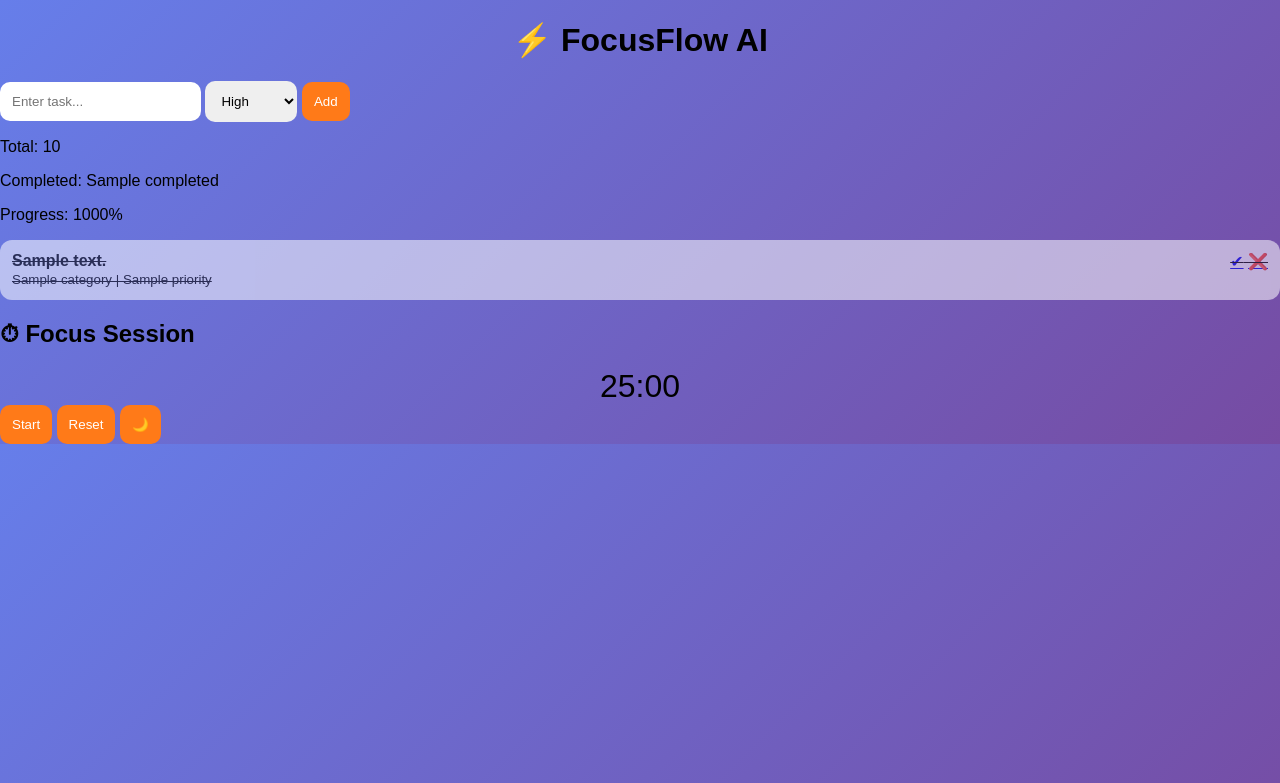
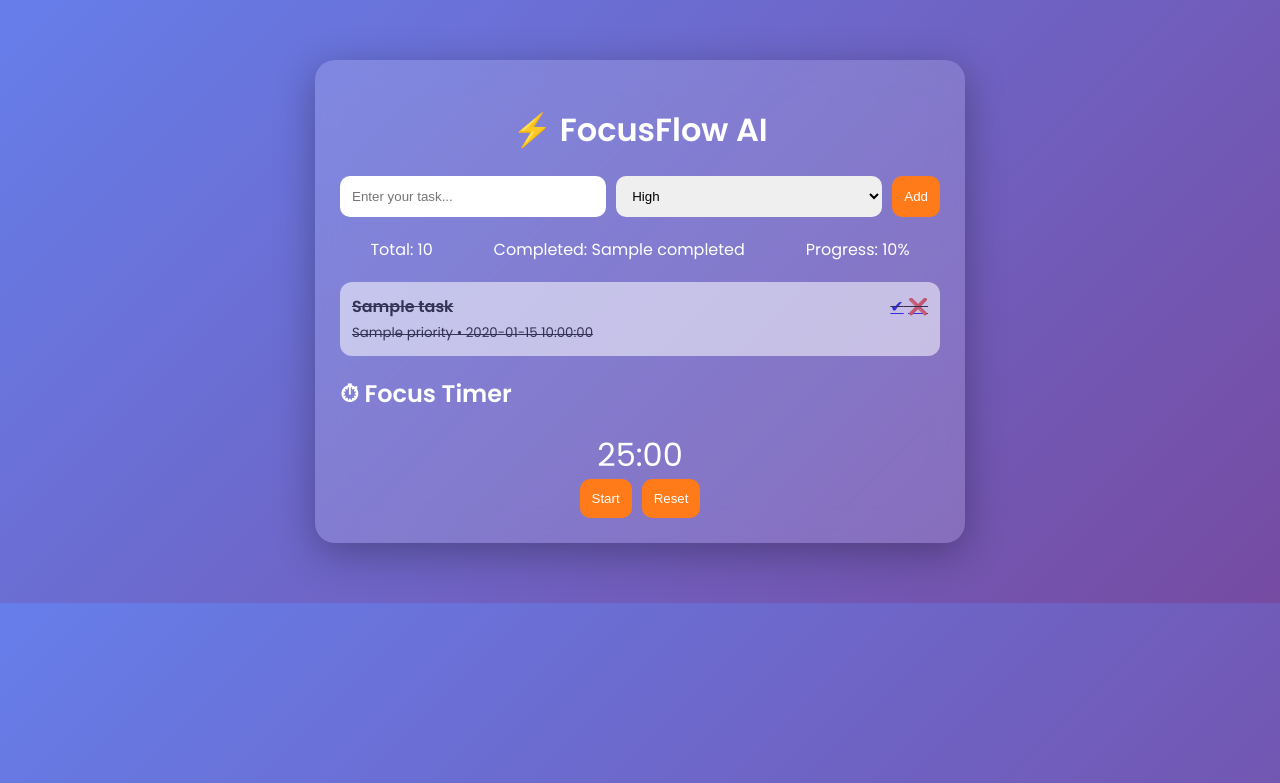
Before and after one commit to ombhavikatti/focusflow-app, a Flask app: template templates/index.html in a window 1280 px wide. Shown: the top 783 px of the page. Run offline with Flask 3, Linux system fonts and the light colour scheme; the template is opened without the code that fills it: most values are stand-ins (such as "Sample title", 1, 10 or a date in 2020).

Commit message:
Update index.html

```diff
--- a/templates/index.html
+++ b/templates/index.html
@@ -1,18 +1,22 @@
 <!DOCTYPE html>
 <html>
 <head>
-<title>FocusFlow AI</title>
-<link rel="stylesheet" href="/static/style.css">
+    <title>FocusFlow AI</title>
+
+    <!-- FONT -->
+    <link href="https://fonts.googleapis.com/css2?family=Poppins:wght@300;400;600&display=swap" rel="stylesheet">
+
+    <link rel="stylesheet" href="/static/style.css">
 </head>
 
 <body>
 
-<div class="app">
+<div class="container">
 
 <h1>⚡ FocusFlow AI</h1>
 
-<form method="POST" class="task-form">
-    <input type="text" name="task" placeholder="Enter task..." required>
+<form method="POST" class="form">
+    <input type="text" name="title" placeholder="Enter your task..." required>
 
     <select name="priority">
         <option>High</option>
@@ -23,66 +27,65 @@
     <button>Add</button>
 </form>
 
-<div class="dashboard">
-    <p>Total: {{ total }}</p>
-    <p>Completed: {{ completed }}</p>
-    <p>Progress: {{ (completed/total*100) if total>0 else 0 }}%</p>
+<div class="stats">
+    <span>Total: {{ total }}</span>
+    <span>Completed: {{ completed }}</span>
+    <span>Progress: {{ progress }}%</span>
 </div>
 
 <ul>
 {% for task in tasks %}
-<li class="{{ 'done' if task.done else '' }}">
+<li class="{{ 'done' if task.status == 'Done' else '' }}">
+
     <div>
-        <b>{{ task.text }}</b><br>
-        <small>{{ task.category }} | {{ task.priority }}</small>
+        <strong>{{ task.title }}</strong><br>
+        <small>{{ task.priority }} • {{ task.created_at }}</small>
     </div>
 
     <div>
         <a href="/complete/{{ loop.index0 }}">✔</a>
         <a href="/delete/{{ loop.index0 }}">❌</a>
     </div>
+
 </li>
 {% endfor %}
 </ul>
 
-<h2>⏱ Focus Session</h2>
+<h2>⏱ Focus Timer</h2>
+
 <div id="timer">25:00</div>
-<button onclick="startTimer()">Start</button>
-<button onclick="resetTimer()">Reset</button>
 
-<button onclick="toggleTheme()">🌙</button>
+<div class="timer-buttons">
+    <button onclick="startTimer()">Start</button>
+    <button onclick="resetTimer()">Reset</button>
+</div>
 
 </div>
 
 <script>
 let time = 1500;
-let sessions = 0;
-let interval;
+let interval = null;
 
-function startTimer(){
-    interval = setInterval(()=>{
-        if(time>0){
+function startTimer() {
+    if (interval) return;
+
+    interval = setInterval(() => {
+        if (time > 0) {
             time--;
-            let m = Math.floor(time/60);
-            let s = time%60;
+            let m = Math.floor(time / 60);
+            let s = time % 60;
+
             document.getElementById("timer").innerText =
-                m + ":" + (s<10?"0":"") + s;
-        } else {
-            sessions++;
-            alert("Session Done! Total sessions: " + sessions);
-            resetTimer();
+                m + ":" + (s < 10 ? "0" : "") + s;
         }
-    },1000);
+    }, 1000);
 }
 
-function resetTimer(){
+function resetTimer() {
     clearInterval(interval);
+    interval = null;
     time = 1500;
     document.getElementById("timer").innerText = "25:00";
-}
-
-function toggleTheme(){
-    document.body.classList.toggle("dark");
 }
 </script>
 
```
